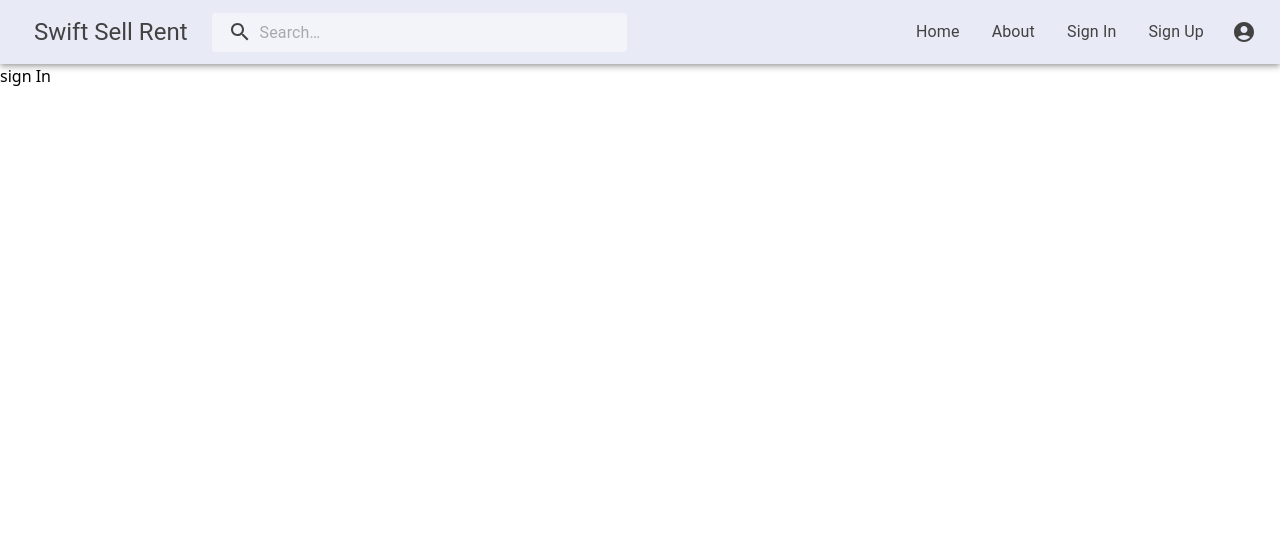
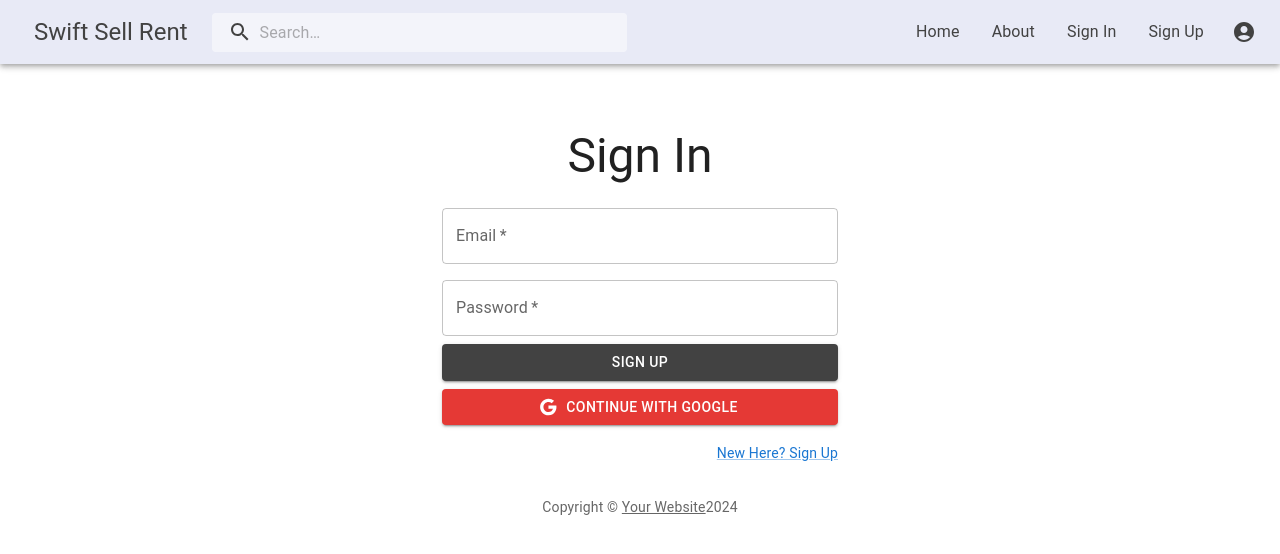
Before and after one commit to imam0321/swift-sell-rent, a React (Vite) app: page /signIn in a window 1280 px wide. Shown: the top 554 px of the page. Built offline with nearby package versions, Linux system fonts and the light colour scheme; no server answers.

Commit message:
added signIn component

```diff
--- a/src/pages/SignIn/SignIn.jsx
+++ b/src/pages/SignIn/SignIn.jsx
@@ -1,10 +1,143 @@
-import React from 'react';
+import Button from "@mui/material/Button";
+import CssBaseline from "@mui/material/CssBaseline";
+import TextField from "@mui/material/TextField";
+import Link from "@mui/material/Link";
+import Grid from "@mui/material/Grid";
+import Box from "@mui/material/Box";
+import Typography from "@mui/material/Typography";
+import Container from "@mui/material/Container";
+import { createTheme, ThemeProvider } from "@mui/material/styles";
+import { Google } from "@mui/icons-material";
+import useAuth from "../../hooks/useAuth";
+import { useNavigate } from "react-router-dom";
+
+function Copyright(props) {
+  return (
+    <Typography
+      variant="body2"
+      color="text.secondary"
+      align="center"
+      {...props}
+    >
+      {"Copyright © "}
+      <Link color="inherit" href="/">
+        Your Website
+      </Link>
+      {new Date().getFullYear()}
+    </Typography>
+  );
+}
+const defaultTheme = createTheme();
 
 const SignIn = () => {
+  const { signIn } = useAuth();
+  const navigate = useNavigate();
+
+  const handleSubmit = (event) => {
+    event.preventDefault();
+    const data = new FormData(event.currentTarget);
+    const email = data.get("email");
+    const password = data.get("password");
+
+    signIn(email, password)
+    .then(()=> {
+      navigate('/');
+    })
+    .catch((error) => console.log(error))
+
+  };
+
   return (
-    <div>
-      <h1>sign In</h1>
-    </div>
+    <ThemeProvider theme={defaultTheme}>
+      <Container component="main" maxWidth="xs">
+        <CssBaseline />
+        <Box
+          sx={{
+            marginTop: 8,
+            display: "flex",
+            flexDirection: "column",
+            alignItems: "center",
+          }}
+        >
+          <Typography component="h1" variant="h3">
+            Sign In
+          </Typography>
+          <Box
+            component="form"
+            noValidate
+            onSubmit={handleSubmit}
+            sx={{ mt: 3 }}
+          >
+            <Grid container spacing={2}>
+              <Grid item xs={12}>
+                <TextField
+                  required
+                  fullWidth
+                  id="email"
+                  label="Email"
+                  name="email"
+                  autoComplete="email"
+                  variant="outlined"
+                  color="warning"
+                />
+              </Grid>
+              <Grid item xs={12}>
+                <TextField
+                  required
+                  fullWidth
+                  name="password"
+                  label="Password"
+                  type="password"
+                  id="password"
+                  autoComplete="new-password"
+                  variant="outlined"
+                  color="warning"
+                />
+              </Grid>
+            </Grid>
+            <Button
+              type="submit"
+              fullWidth
+              variant="contained"
+              sx={{
+                mt: 1,
+                backgroundColor: "#424242",
+                color: "white",
+                "&:hover": {
+                  backgroundColor: "#616161",
+                },
+              }}
+            >
+              Sign Up
+            </Button>
+            <Button
+              fullWidth
+              variant="contained"
+              startIcon={<Google />}
+              sx={{
+                mt: 1,
+                mb: 2,
+                backgroundColor: "#e53935",
+                color: "white",
+                "&:hover": {
+                  backgroundColor: "#f44336",
+                },
+              }}
+            >
+              Continue with Google
+            </Button>
+            <Grid container justifyContent="flex-end">
+              <Grid item>
+                <Link href="/signIn" variant="body2">
+                  New Here? Sign Up
+                </Link>
+              </Grid>
+            </Grid>
+          </Box>
+        </Box>
+        <Copyright sx={{ mt: 4 }} />
+      </Container>
+    </ThemeProvider>
   );
 };
 
```
Also changed, not shown: src/pages/SignUp/SignUp.jsx (+7 -7 lines).
